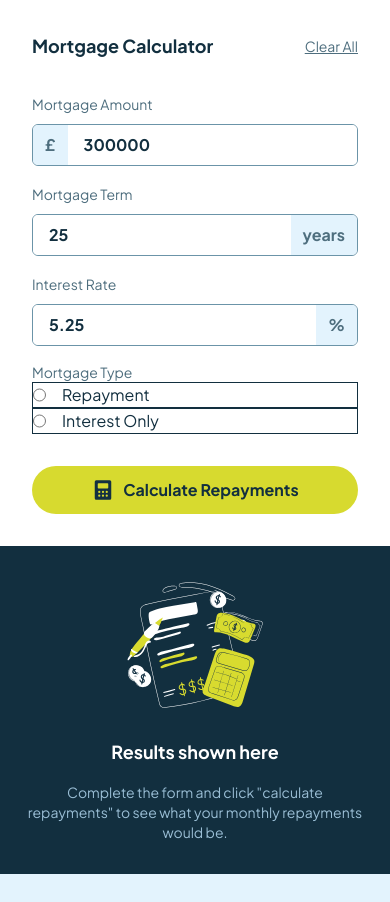
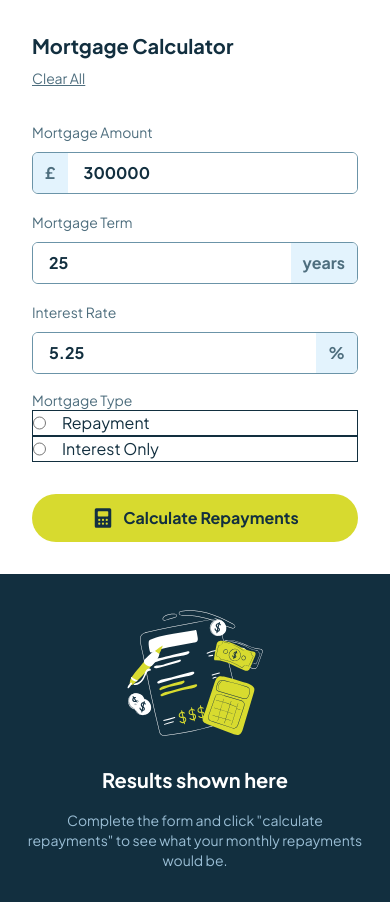
Before and after one commit to Esosek/mortgage-repayment, a Next.js app: page / in a window 390 px wide. Before the commit the page ends 874 px from the top, so only its background shows below. Built offline with nearby package versions, Linux system fonts and the light colour scheme.

Commit message:
Added mobile polishing

```diff
--- a/components/form/FormHeader.tsx
+++ b/components/form/FormHeader.tsx
@@ -4,8 +4,8 @@ type FormHeaderProps = {
 
 export default function FormHeader({ handleClearForm }: FormHeaderProps) {
   return (
-    <div className="flex justify-between items-center my-8">
-      <h1 className="font-bold text-lg">Mortgage Calculator</h1>
+    <div className="flex flex-col justify-between items-start gap-2 md:items-center my-8 md:flex-row">
+      <h1 className="font-bold text-xl md:text-lg">Mortgage Calculator</h1>
       <button
         onClick={handleClearForm}
         className="text-sm underline text-slate-700 hover:text-slate-900"
--- a/components/results/EmptyResults.tsx
+++ b/components/results/EmptyResults.tsx
@@ -10,7 +10,7 @@ export default function EmptyResults() {
         alt="Illustration of empty calculator"
         className="max-w-36"
       />
-      <h2 className="font-bold text-lg my-4">Results shown here</h2>
+      <h2 className="font-bold text-xl md:text-lg my-4">Results shown here</h2>
       <p className="text-sm text-slate-300">
         Complete the form and click &quot;calculate repayments&quot; to see what
         your monthly repayments would be.
--- a/components/results/Results.tsx
+++ b/components/results/Results.tsx
@@ -3,7 +3,7 @@ type ResultsProps = {};
 export default function Results(props: ResultsProps) {
   return (
     <div className="py-8 px-6 md:p-8">
-      <h2 className="font-bold text-xl mb-4">Your results</h2>
+      <h2 className="font-bold text-xl md:text-xl mb-4">Your results</h2>
       <p className="text-sm text-slate-300 leading-6">
         Your results are shown below based on the information you provided. To
         adjust the results, edit the form and click &quot;calculate
```
